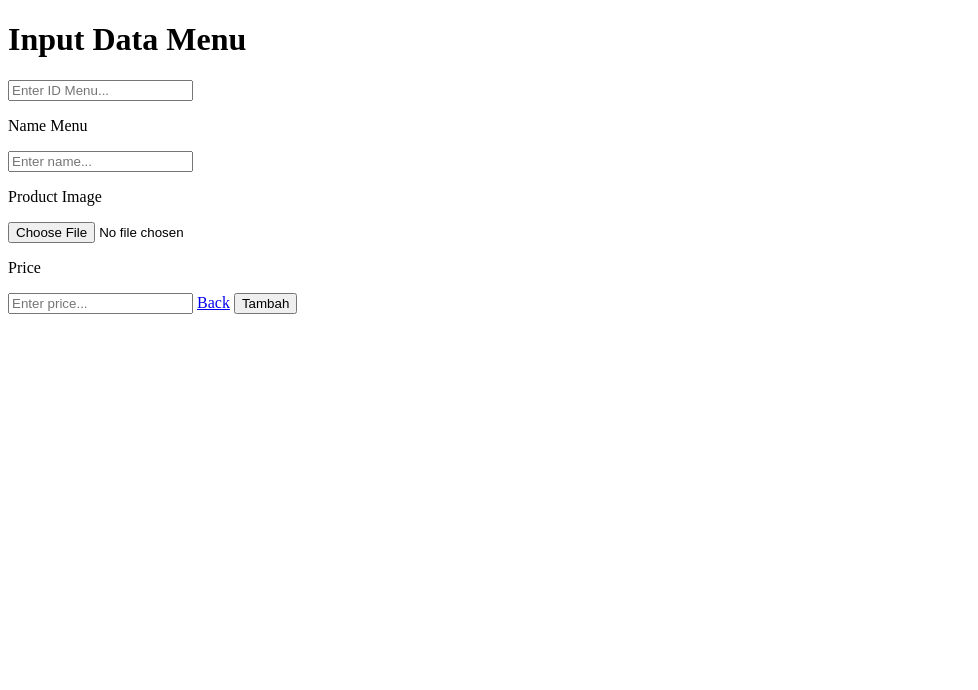
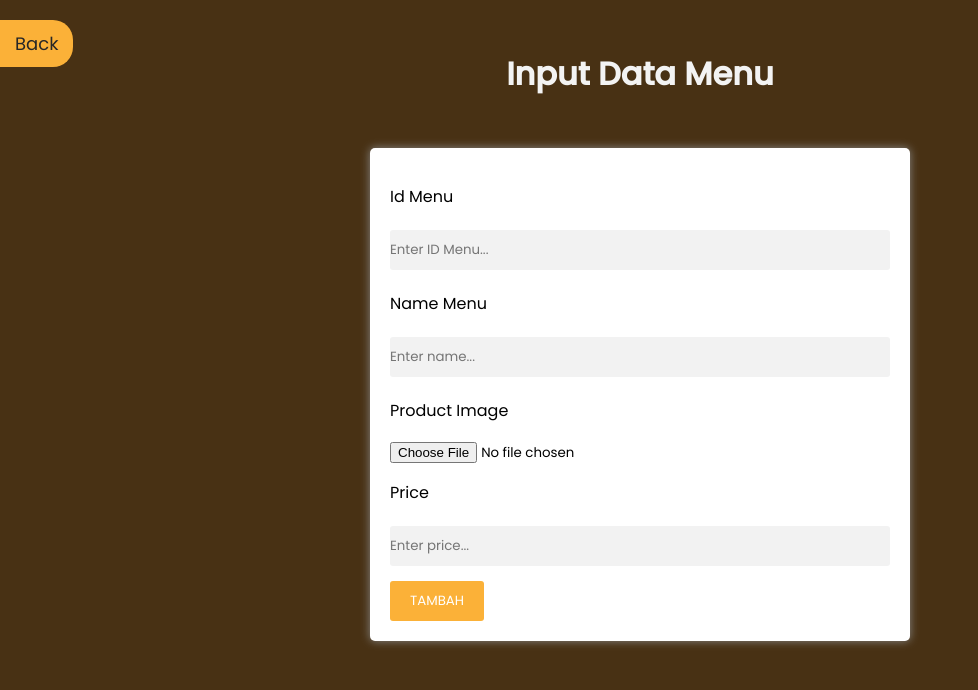
Before and after one commit to shafalivia/PA-Web-Kel4, a PHP site: page /new-menu.php in a window 1280 px wide. Shown: the top 690 px of the page, without its empty margins (0-978 px from the left). Run offline with PHP 8.4, Linux system fonts and the light colour scheme.

Commit message:
bug fix 2

```diff
--- a/1login.php
+++ b/1login.php
@@ -1,6 +1,9 @@
 <link rel="stylesheet" type="text/css" href="css/login.css">
 <link rel="stylesheet" type="text/css" href="css/styles.css">
 
+<!DOCTYPE html>
+<script src="https://cdn.jsdelivr.net/npm/sweetalert2@11"></script>
+<body class="align">
 <?php
     error_reporting(E_ALL ^ E_WARNING);
     session_start();
@@ -111,3 +114,4 @@
     </div>
 
 </body>
+</html>
--- a/1menu.php
+++ b/1menu.php
@@ -1,7 +1,7 @@
 <?php include 'header-user.php'; ?>
 
 <?php
-error_reporting(E_ALL ^ E_WARNING);
+error_reporting(E_ERROR | E_PARSE);
 // Untuk mengambil order dari button
 session_start();
 require('db/koneksi.php');
@@ -17,7 +17,7 @@ $status = 'Belum di proses';
 if (isset($_POST['order'])) {
 
     if (null !==('cart')) {
-        error_reporting(E_ALL ^ E_WARNING);
+        // Masuk ke database
         $query = "INSERT INTO transaksi VALUES ('$date', $notrak,'$username', '$name', '$price', $jumlah, '$status')";
         echo $query;
         mysqli_query($con, $query);
@@ -25,6 +25,7 @@ if (isset($_POST['order'])) {
         alert('Pesanan ditambahkan!');;
         </script> ";
 
+        // Masuk ke Session
         $session_array = array(
             'id' => $_GET['id_menu'],
             'name' => $_POST['name'],
--- a/css/1menu.css
+++ b/css/1menu.css
@@ -1,3 +1,7 @@
+@import url('https://fonts.googleapis.com/css2?family=Poppins:wght@200;300;400;500&display=swap');
+* {
+  font-family: 'Poppins', sans-serif;
+}
 
 .container{
     justify-content: center;
--- a/css/edit-history.css
+++ b/css/edit-history.css
@@ -1,3 +1,8 @@
+@import url('https://fonts.googleapis.com/css2?family=Poppins:wght@200;300;400;500&display=swap');
+* {
+  font-family: 'Poppins', sans-serif;
+}
+
 body{
     background-color: #ffe8c3;
 }
--- a/css/edit-menu.css
+++ b/css/edit-menu.css
@@ -1,3 +1,8 @@
+@import url('https://fonts.googleapis.com/css2?family=Poppins:wght@200;300;400;500&display=swap');
+* {
+  font-family: 'Poppins', sans-serif;
+}
+
 body{
   background-color: #ffe8c3;
 }
--- a/css/history.css
+++ b/css/history.css
@@ -1,3 +1,8 @@
+@import url('https://fonts.googleapis.com/css2?family=Poppins:wght@200;300;400;500&display=swap');
+* {
+  font-family: 'Poppins', sans-serif;
+}
+
 body{
   background-color: #ffe8c3;
 }
--- a/css/main-user.css
+++ b/css/main-user.css
@@ -7,6 +7,12 @@
     background-repeat: no-repeat;
     background-size: cover;
 } */
+
+@import url('https://fonts.googleapis.com/css2?family=Poppins:wght@200;300;400;500&display=swap');
+* {
+  font-family: 'Poppins', sans-serif;
+}
+
 body{
   background-color: #FFF1C0;
 }
--- a/css/update-data.css
+++ b/css/update-data.css
@@ -1,3 +1,8 @@
+@import url('https://fonts.googleapis.com/css2?family=Poppins:wght@200;300;400;500&display=swap');
+* {
+  font-family: 'Poppins', sans-serif;
+}
+
 body {
     font-family: Arial, sans-serif;
     background-color: #483114;
@@ -23,7 +28,16 @@ body {
 
   input[type=text], select {
     width: 100%;
-    padding: 10px;
+    padding: 10px 0px 10px 0px;
+    margin: 5px 0px;
+    border: none;
+    border-radius: 3px;
+    background-color: #f2f2f2;
+  }
+
+  input[type=number] {
+    width: 100%;
+    padding: 10px 0px 10px 0px;
     margin: 5px 0px;
     border: none;
     border-radius: 3px;
--- a/edit-karyawan.php
+++ b/edit-karyawan.php
@@ -85,7 +85,7 @@
             <td><?php echo $row['role'] ?></td>
             <td><?php echo $row['username'] ?></td>
             <td>
-                <a href="del-karyawan.php?id=<?php echo $row['id_karyawan'] ?>">Hapus Data</a>
+                <a href="del-karyawan.php?id=<?php echo $row['id_karyawan'] ?>">Hapus Data</a> <br>
                 <a href="upd-karyawan.php?id=<?php echo $row['id_karyawan'] ?>">Update Data</a>
             </td>
 
--- a/main-admin.php
+++ b/main-admin.php
@@ -25,9 +25,9 @@
 				<p>Edit Transaction History</p>
 			</div>
 		</a>
-		<a href="edit-history.php">
+		<a href="edit-karyawan.php">
 			<div class="card">
-				<img src="img/admin/gudee4.jpg"  alt="Edit History" width="150px" height="150px">
+				<img src="img/admin/gudee4.jpg"  alt="Edit Karyawan" width="150px" height="150px">
 				<h2>Edit Karyawan</h2>
 				<p>Edit Employee's Data</p>
 			</div>
--- a/new-karyawan.php
+++ b/new-karyawan.php
@@ -31,12 +31,16 @@ $result1 = mysqli_query($con, $sel_query);
 
 <!DOCTYPE html>
 <html lang="en">
+<link rel="stylesheet" type="text/css" href="css/update-data.css">
 <head>
     <meta charset="UTF-8">
     <meta http-equiv="X-UA-Compatible" content="IE=edge">
     <meta name="viewport" content="width=device-width, initial-scale=1.0">
 </head>
 <body>
+    <a href="edit-karyawan.php" class="back-button">
+    <span>Back</span></a>
+
     <h1>Tambah Data</h1>
     <form action="" method="get">
 
--- a/new-menu.php
+++ b/new-menu.php
@@ -45,21 +45,24 @@ if(isset($_POST['tambah'])){
     <meta charset="UTF-8">
     <meta http-equiv="X-UA-Compatible" content="IE=edge">
     <meta name="viewport" content="width=device-width, initial-scale=1.0">
-
+    <link rel="stylesheet" type="text/css" href="css/update-data.css">
 </head>
 <body>
+    <a href="edit-menu.php" class="back-button">
+    <span>Back</span></a>
+
     <h1>Input Data Menu</h1>
                 <form action="" method="POST" enctype="multipart/form-data">
+                <p>Id Menu</p>
                 <input type="text" name="id_menu" placeholder="Enter ID Menu..." required>
                     <p>Name Menu</p>
                     <input type="text" name="name_menu" placeholder="Enter name..." required>
                     <p>Product Image</p>
                     <input type="file" name="image_menu" accept="image/jpg, image/png, image/webp" required>
                     <p>Price</p>
-                    <input type="number" name="price_menu" placeholder="Enter price..." required>
+                    <input type="number" name="price_menu" placeholder="Enter price..." required> <br>
 
-                <a href="edit-menu.php">Back</a>
-                <input type='submit' name="tambah" value='Tambah'></a>
+                    <button type="submit" name="tambah">TAMBAH</button>
                 </form>
 </body>
 </html>
```
